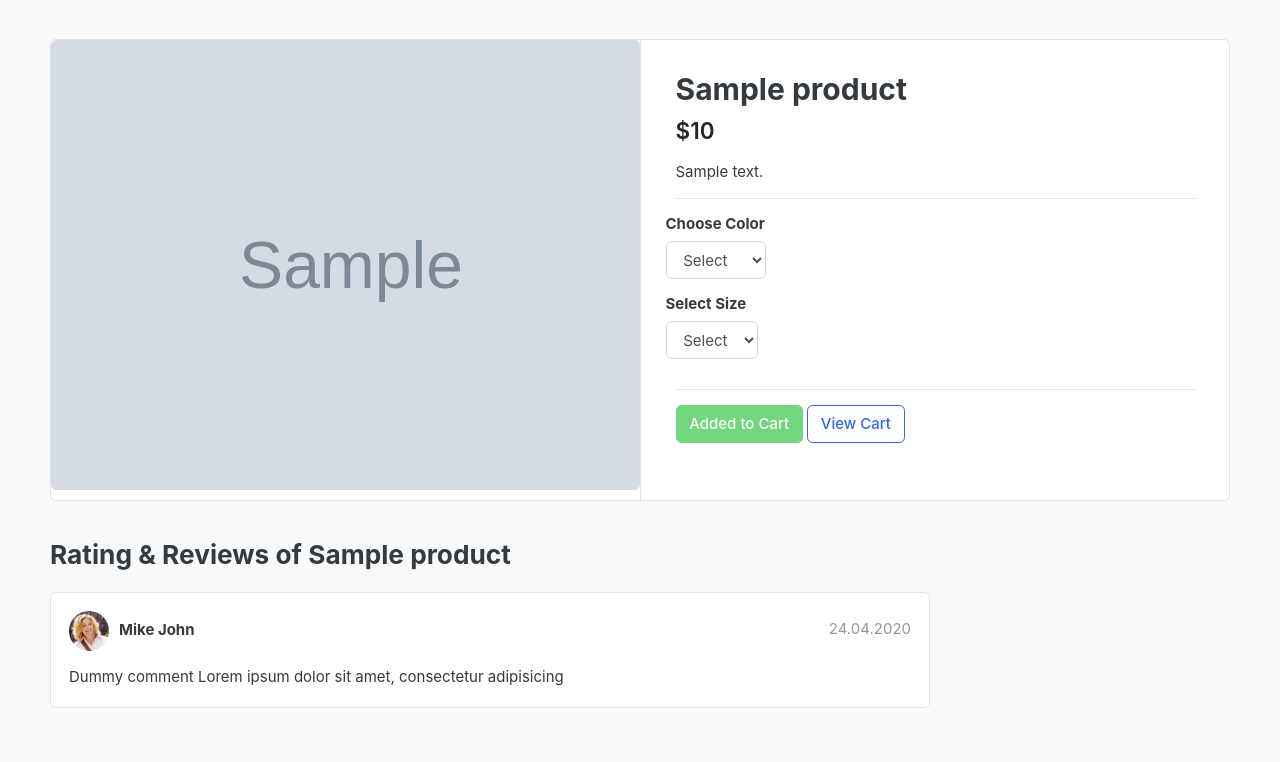
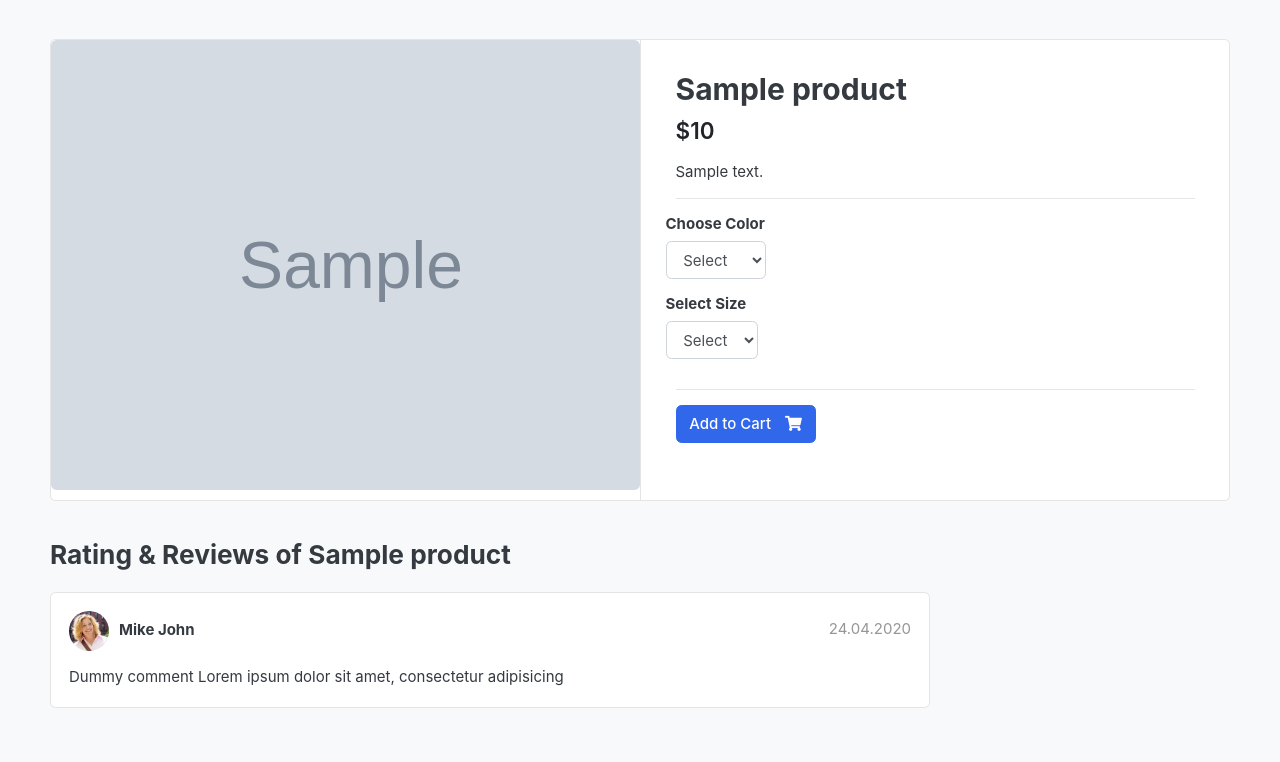
Before and after one commit to ArpanIng/django-ecommerce, a Django app: template stores/templates/stores/product_detail.html in a window 1280 px wide. Shown: the part 119-881 px from the top of the page. Run offline with Django 4.2, Linux system fonts and the light colour scheme; the template is opened without the code that fills it: values that come from a table or form of the project are taken from there, others are empty; tables that the repository leaves empty hold one stand-in row (values such as "Sample post"); grey boxes marked "Sample" are stand-in pictures; some libraries are stand-ins or nearby versions; some web fonts are replaced.

Commit message:
Removed condition check 'if a product is in a cart'

```diff
--- a/stores/templates/stores/product_detail.html
+++ b/stores/templates/stores/product_detail.html
@@ -58,19 +58,10 @@
               {% if product.stock <= 0 %}
                 <h4 class="text-danger pt-2">Out of stock</h4>
               {% else %}
-                {% if in_cart %}
-                  <a href="#" class="btn btn-success disabled">
-                    <span class="text">Added to Cart</span>
-                  </a>
-                  <a href="{% url 'carts:cart' %}" class="btn btn-outline-primary">
-                    <span class="text">View Cart</span>
-                  </a>
-                {% else %}
-                  <button class="btn btn-primary">
-                    <span class="text">Add to Cart</span>
-                    <i class="fas fa-shopping-cart"></i>
+                <button class="btn btn-primary">
+                  <span class="text">Add to Cart</span>
+                  <i class="fas fa-shopping-cart"></i>
                 </button>
-                {% endif %}
               {% endif %}
             </article>
           </form>
```
Also changed, not shown: stores/views.py (+0 -9 lines).
